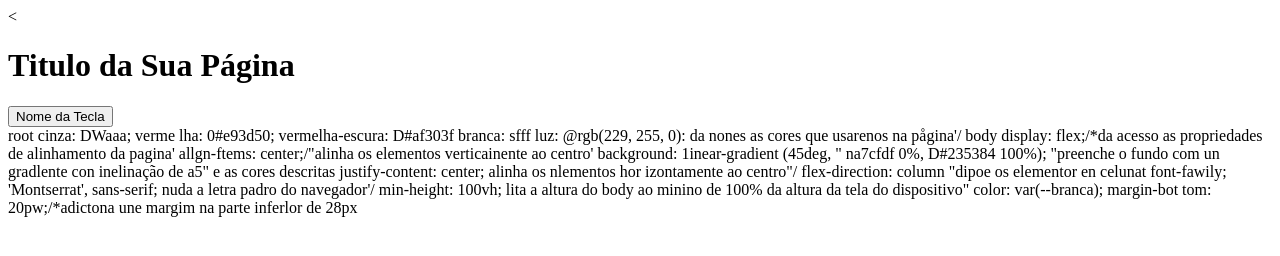
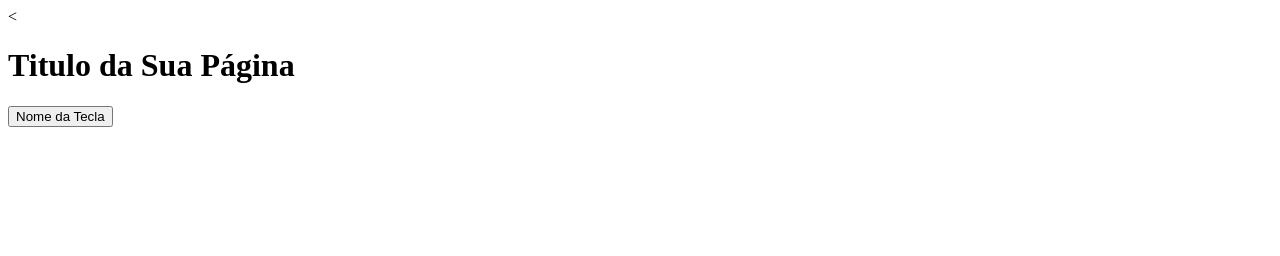
Before and after one commit to NicolasDinizTz/radio_escola, a plain HTML site: page index.html in a window 1280 px wide. Drawn offline with Linux system fonts and the light colour scheme.

Commit message:
lkjhgfds

```diff
--- a/index.html
+++ b/index.html
@@ -16,26 +16,3 @@
 
 </section>
 </body>
-root
-cinza: DWaaa;
-verme lha: 0#e93d50;
-vermelha-escura: D#af303f
-branca:
-sfff
-luz: @rgb(229, 255, 0):
-da nones as cores que usarenos na pågina'/
-body
-display: flex;/*da acesso as propriedades de alinhamento da pagina'
-allgn-ftems: center;/"alinha os elementos verticainente ao centro'
-background: 1inear-gradient (45deg, " na7cfdf 0%, D#235384 100%);
-"preenche o fundo com un gradlente con inelinação de a5" e as cores descritas
-justify-content: center;
-alinha os nlementos hor izontamente ao centro"/
-flex-direction: column
-"dipoe os elementor en celunat
-font-fawily; 'Montserrat', sans-serif;
-nuda a letra padro do navegador'/
-min-height: 100vh;
-lita a altura do body ao minino de 100% da altura da tela do dispositivo"
-color: var(--branca);
-margin-bot tom: 20pw;/*adictona une margim na parte inferlor de 28px
```
